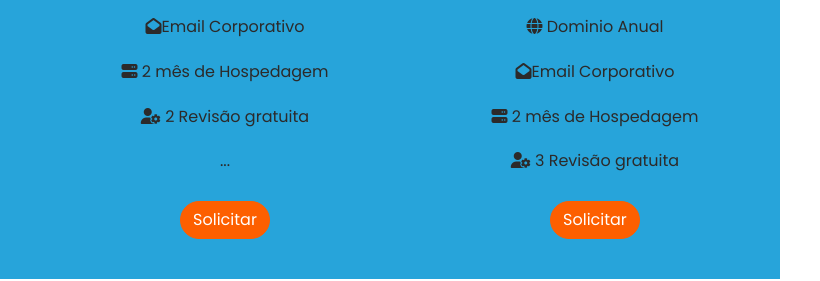
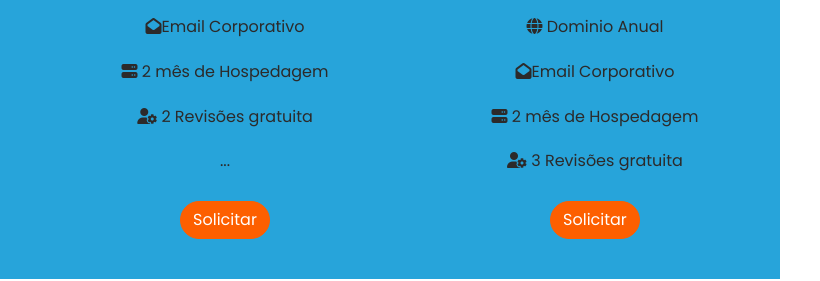
Before and after one commit to AfroMark/afromark-website, a plain HTML site: page servicos.html in a window 1280 px wide. Shown: the part 3262-3543 px from the top of the page, 415-1235 px from the left. Drawn offline with Linux system fonts and the light colour scheme; some packages are replaced by stand-ins of ours; no server answers; files whose address does not match are found by name.

Commit message:
ADD Pacotes alter  COMMIT

```diff
--- a/servicos.html
+++ b/servicos.html
@@ -278,7 +278,7 @@
 							<p><i class="fas fa-globe"></i> Dominio Anual</p>
 							<p> <i class="fas fa-envelope-open"></i>Email Corporativo</p>
 							<p><i class="fas fa-server"></i> 2 mês de Hospedagem </p>
-							<p><i class="fas fa-user-cog"></i> 2 Revisão gratuita</p>
+							<p><i class="fas fa-user-cog"></i> 2 Revisões gratuita</p>
 							<p>...</p>
 
 							<a href="#" class="btn btn-primary">Solicitar</a>
@@ -307,7 +307,7 @@
 							<p><i class="fas fa-globe"></i> Dominio Anual</p>
 							<p> <i class="fas fa-envelope-open"></i>Email Corporativo</p>
 							<p><i class="fas fa-server"></i> 2 mês de Hospedagem </p>
-							<p><i class="fas fa-user-cog"></i> 3 Revisão gratuita</p>
+							<p><i class="fas fa-user-cog"></i> 3 Revisões gratuita</p>
 							<a href="#" class="btn btn-primary">Solicitar</a>
 							<svg viewBox="0 0 170 193">
 								<path fill-rule="evenodd" fill="rgb(255,255,255)"
```
Also changed, not shown: index.html (+2 -2 lines).
